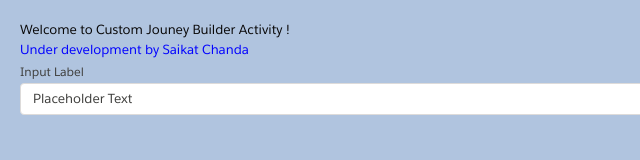
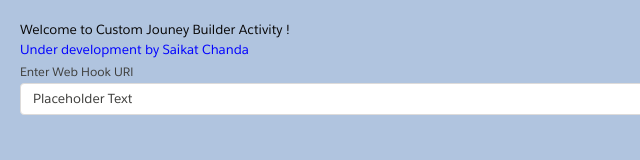
Before and after one commit to kedhaar/customJB, a website: page public/index.html in a window 1280 px wide. Shown: the full height of the page, 0-640 px from the left. Drawn offline with Linux system fonts and the light colour scheme.

Commit message:
Update index.html

```diff
--- a/public/index.html
+++ b/public/index.html
@@ -39,7 +39,7 @@
 
     </div>
     <div class="slds-form-element">
-        <label class="slds-form-element__label" for="text-input-id-1">Input Label</label>
+        <label class="slds-form-element__label" for="text-input-id-1">Enter Web Hook URl</label>
         <div class="slds-form-element__control">
             <input type="text" id="text-input-id-1" placeholder="Placeholder Text" class="slds-input" />
         </div>
```
